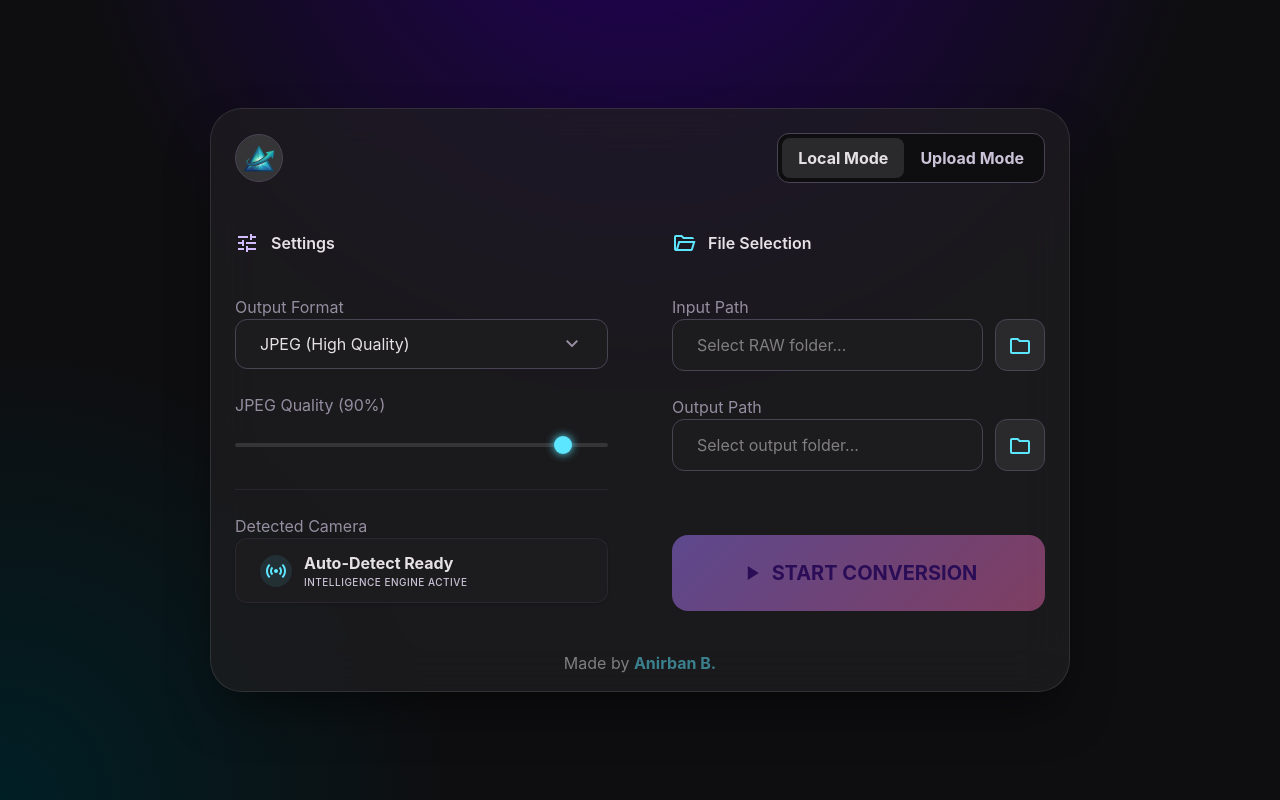
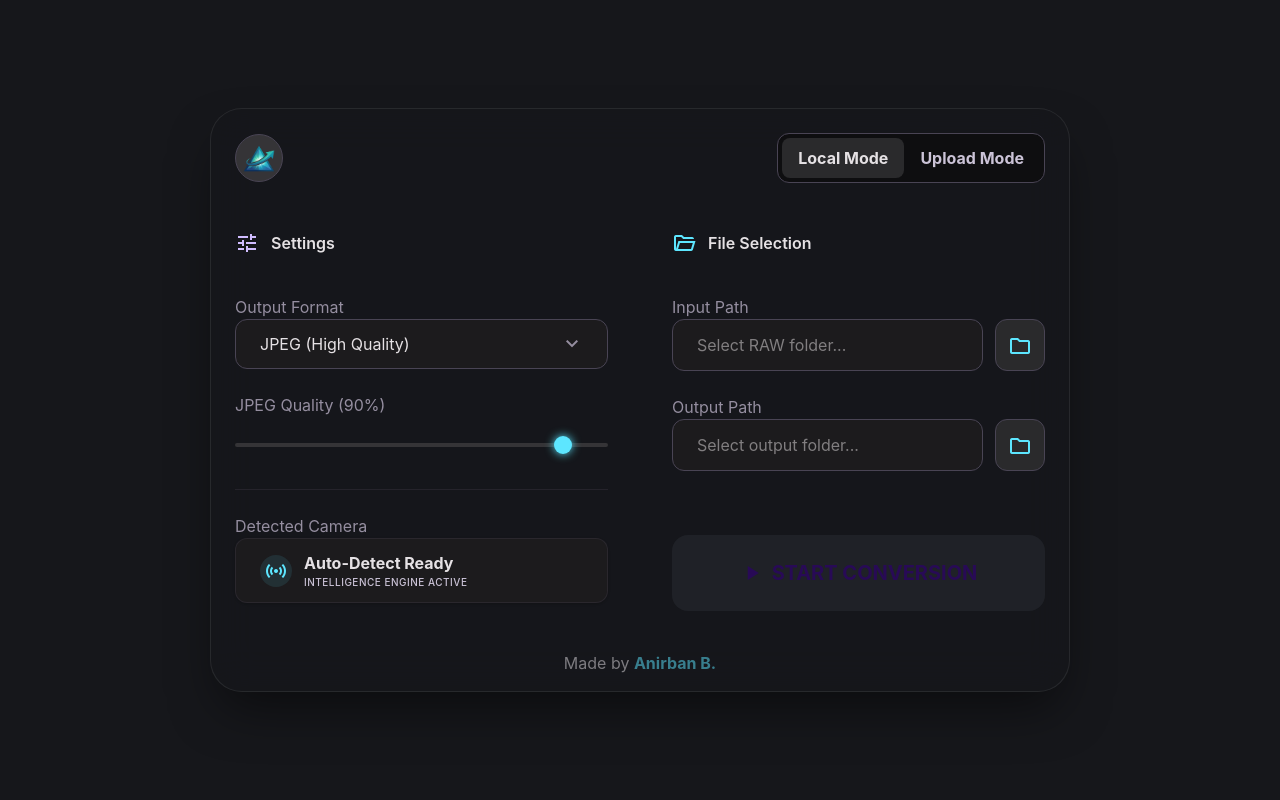
Before and after one commit to AnirbanBiswasGamer/Row-to-jpeg, a React (Vite) app: page / in a window 1280 px wide. Built offline with nearby package versions, Linux system fonts and the light colour scheme; no server answers; the HTML template or start-up script is replaced by a standard one.

Commit message:
Remove decorative background and unify aero-glass app colors
Agent-Logs-Url: https://github.com/AnirbanBiswasGamer/Row-to-jpeg/sessions/451a8df3-7edc-432b-aceb-e9e4913cce9b

Co-authored-by: AnirbanBiswasGamer <108430330+AnirbanBiswasGamer@users.noreply.github.com>

```diff
--- a/src/index.css
+++ b/src/index.css
@@ -6,34 +6,33 @@
 @layer base {
   body {
     @apply bg-background text-on-surface;
-    background-color: #0e0e10;
-    background-image: radial-gradient(circle at 50% -20%, #23005c 0%, transparent 50%),
-                      radial-gradient(circle at 0% 100%, #001f25 0%, transparent 30%);
+    background-color: #16171b;
+    background-image: none;
     min-height: 100vh;
   }
 }
 
 @layer components {
   .glass-card {
-    background: rgba(32, 31, 34, 0.7);
-    backdrop-filter: blur(24px);
-    border: 1px solid rgba(255, 255, 255, 0.1);
+    background: rgba(22, 23, 27, 0.86);
+    backdrop-filter: blur(20px) saturate(120%);
+    border: 1px solid rgba(255, 255, 255, 0.08);
     box-shadow: 0 25px 50px -12px rgba(0, 0, 0, 0.5);
   }
 
   .gradient-button {
-    background: linear-gradient(135deg, #a078ff 0%, #e364a7 100%);
+    background: #2a2d34;
     transition: all 0.3s cubic-bezier(0.4, 0, 0.2, 1);
   }
 
   .gradient-button:hover {
-    filter: brightness(1.1);
-    box-shadow: 0 0 20px rgba(160, 120, 255, 0.4);
+    filter: brightness(1.06);
+    box-shadow: 0 0 18px rgba(93, 230, 255, 0.2);
     transform: scale(1.02);
   }
 
   .progress-gradient {
-    background: linear-gradient(90deg, #e364a7 0%, #5de6ff 100%);
+    background: #2a2d34;
   }
 
   input[type="range"] {
```
